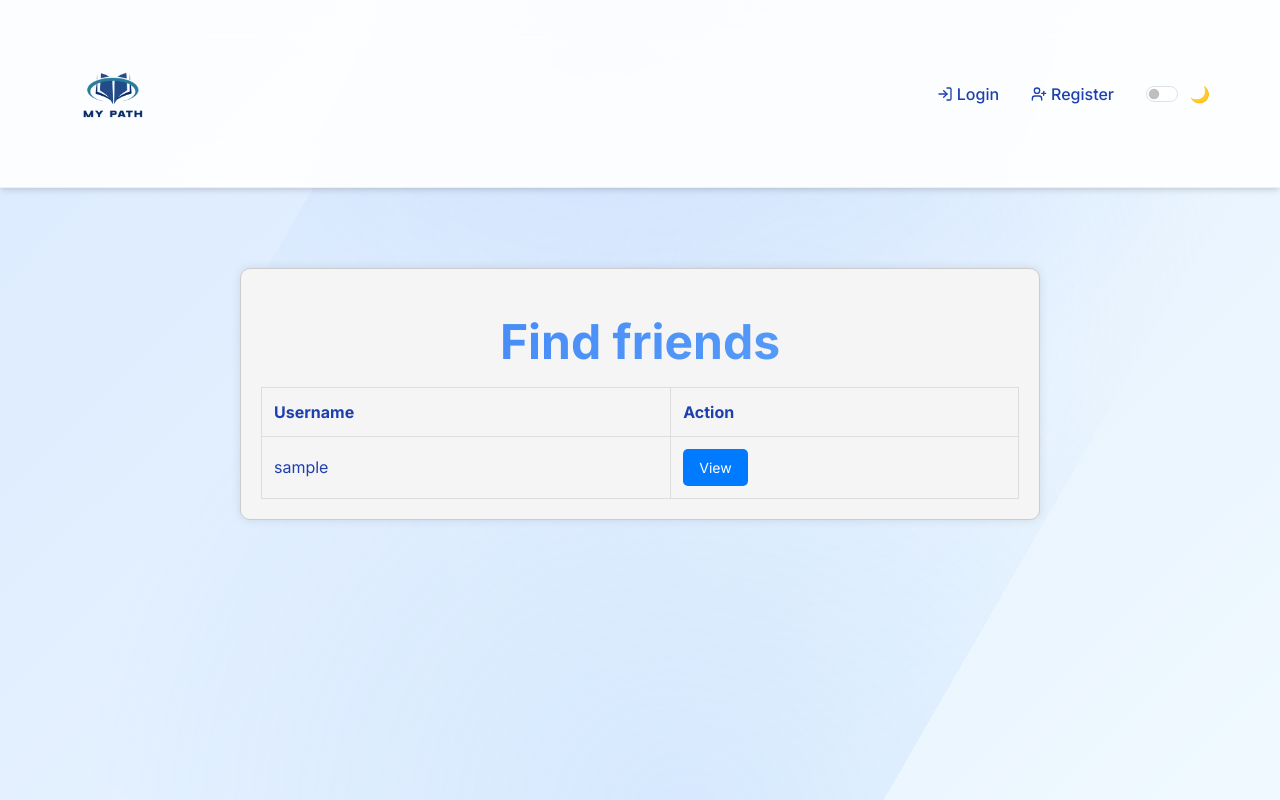
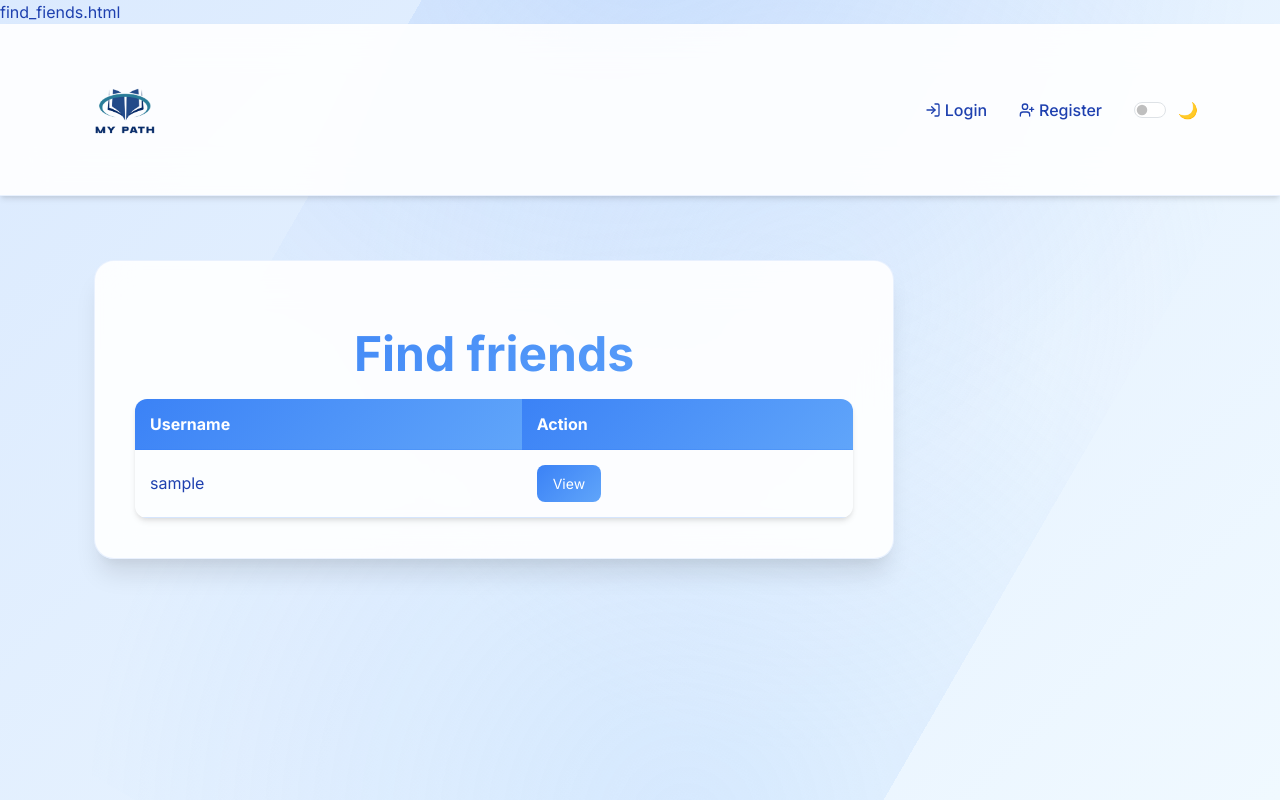
Before and after one commit to codingburgas/2425-11-g-pp-student-practices-assignment-team9, a Flask app: page /student/find_friends in a window 1280 px wide. Run offline with Flask 3, Linux system fonts and the light colour scheme; tables that the repository leaves empty hold one stand-in row (values such as "Sample post"); some libraries are stand-ins or nearby versions.

Commit message:
Update the find_friends.html

```diff
--- a/My_path_team9/student/templates/find_friends.html
+++ b/My_path_team9/student/templates/find_friends.html
@@ -1,67 +1,104 @@
+find_fiends.html
+
 {% extends 'base.html' %}
 
 {% block content %}
 <style>
-    .container {
-        display: flex;
-        justify-content: center;
-        align-items: flex-start;
-        padding: 40px 0;
-    }
-
 .student-box {
   width: 80%;
   max-width: 800px;
-        border: 1px solid #ccc;
-        padding: 20px;
-        background-color: #f5f5f5;
-        border-radius: 10px;
-        box-shadow: 0 0 10px rgba(0,0,0,0.1);
+  background: rgba(255, 255, 255, 0.9);
+  backdrop-filter: blur(20px);
+  border: 1px solid rgba(59, 130, 246, 0.1);
+  border-radius: 20px;
+  padding: 2.5rem;
+  box-shadow: var(--shadow-large);
+  transition: all 0.3s ease;
 }
 
+/* Table Styling */
 table {
   width: 100%;
-        border-collapse: collapse;
-    }
-
-    table, th, td {
-        border: 1px solid #ddd;
+  border-collapse: separate;
+  border-spacing: 0;
+  border-radius: 12px;
+  overflow: hidden;
+  box-shadow: var(--shadow-light);
 }
 
 th, td {
-        padding: 12px;
+  padding: 15px;
   text-align: left;
+  border-bottom: 1px solid rgba(59, 130, 246, 0.2);
+}
+
+/* Table Headers */
+th {
+  background: var(--gradient-primary);
+  color: white;
+  font-weight: 700;
+}
+
+/* Table Rows */
+tr:nth-child(even) {
+  background: var(--light-blue);
 }
 
 tr:hover {
-        background-color: #e0f0ff;
-        cursor: pointer;
+  background: rgba(59, 130, 246, 0.1);
+  transform: translateY(-2px);
+  transition: 0.3s ease;
 }
 
-    #student-info {
-        margin-top: 20px;
-        padding: 15px;
-        border: 1px solid #aaa;
-        border-radius: 8px;
-        background-color: #fff;
-    }
+/* View Button */
 .view-btn {
-        padding: 8px 16px;
-        background-color: #007BFF;
+  padding: 10px 16px;
+  background: var(--gradient-primary);
   color: white;
   border: none;
-        border-radius: 5px;
-        transition: background-color 0.3s ease;
+  border-radius: 8px;
   font-size: 14px;
+  transition: all 0.3s ease;
 }
 
 .view-btn:hover {
-        background-color: #0056b3;
-        cursor: pointer;
+  background: var(--dark-blue);
+}
+
+/* Dark Mode Compatibility */
+body.dark-mode .student-box {
+  background: rgba(50, 44, 84, 0.9);
+  border: 1px solid rgba(255, 255, 255, 0.1);
+  color: #e4e0ff;
+}
+
+body.dark-mode table {
+  background: rgba(50, 44, 84, 0.9);
+}
+
+body.dark-mode th {
+  background: linear-gradient(135deg, #8F87F1, #C49CF3);
+  color: #ffffff;
+}
+
+body.dark-mode tr:nth-child(even) {
+  background: rgba(126, 96, 191, 0.3);
+}
+
+body.dark-mode tr:hover {
+  background: rgba(126, 96, 191, 0.4);
+}
+
+/* Dark Mode Button */
+body.dark-mode .view-btn {
+  background: linear-gradient(135deg, #8F87F1, #C49CF3);
+}
+
+body.dark-mode .view-btn:hover {
+  background: #7D76E8;
 }
 
 </style>
-
 <div class="container">
     <div class="student-box">
         <h1 class="text-center mt-4 mb-3">Find friends</h1>
```
Lines whose indentation alone changed are shown as unchanged.
